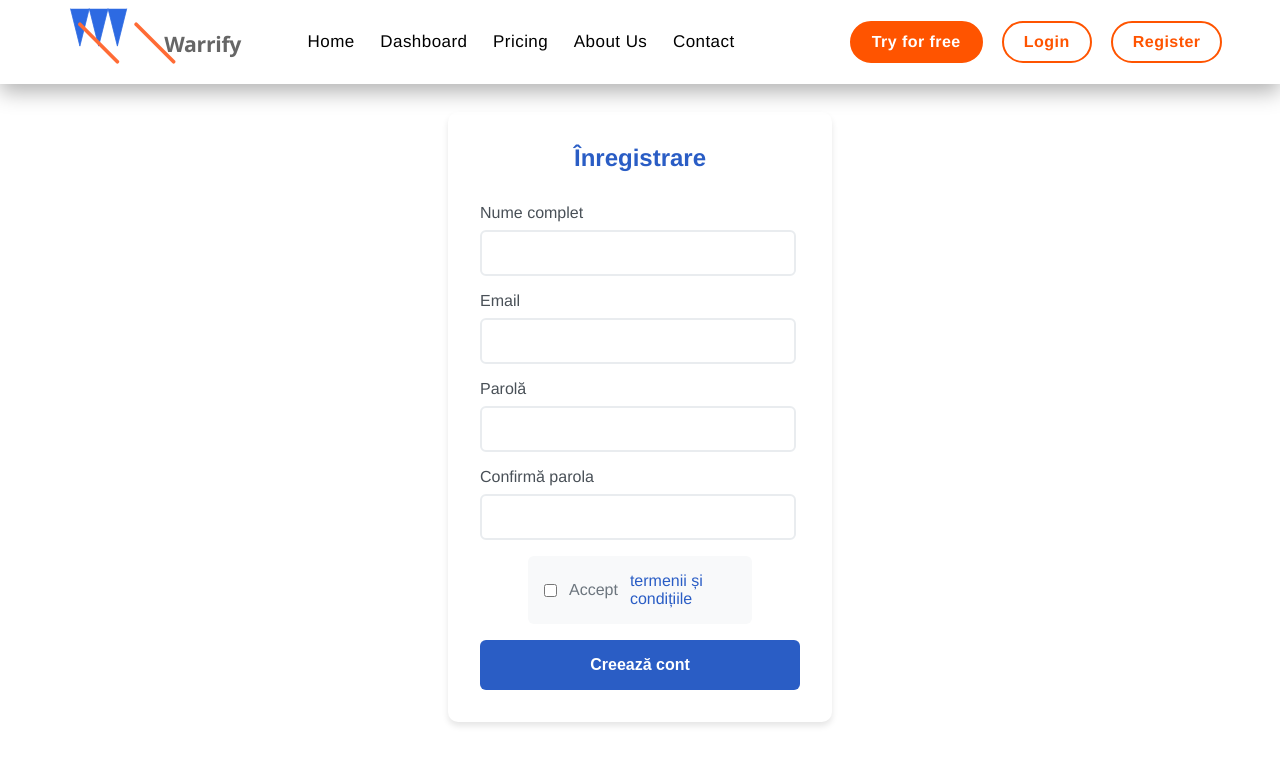
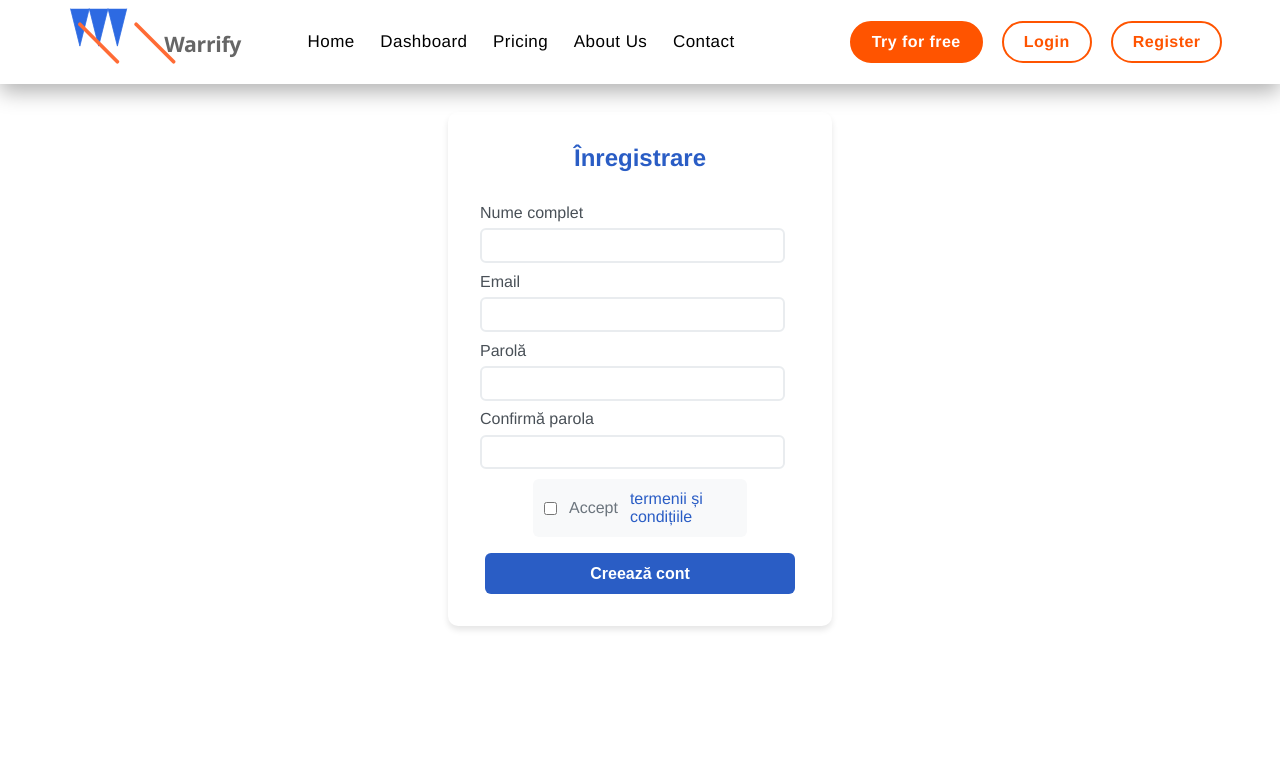
Before and after one commit to vlad180520/Warrify, a React (Vite) app in the folder Front-end/: page /register in a window 1280 px wide. Shown: the top 764 px of the page. Built offline with nearby package versions, Linux system fonts and the light colour scheme.

Commit message:
update dimensiuni register

```diff
--- a/Front-end/src/pages/styles/Register.css
+++ b/Front-end/src/pages/styles/Register.css
@@ -22,19 +22,19 @@
   }
 
   .form-group {
-    margin-bottom: 1rem;
+    margin-bottom: .6rem;
   }
 
   .form-group label {
     display: block;
-    margin-bottom: 0.5rem;
+    margin-bottom: 0.4rem;
     color: #495057;
     font-weight: 500;
   }
 
   .form-group input {
     width: 90%;
-    padding: 0.75rem;
+    padding: 0.4rem;
     border: 2px solid #e9ecef;
     border-radius: 6px;
     font-size: 1rem;
@@ -62,7 +62,7 @@
     display: flex;
     align-items: center;
     justify-content: center;
-    padding: 1rem;
+    padding: .7rem;
     margin-bottom: 1rem;
     background: #f8f9fa;
     border-radius: 6px;
@@ -98,7 +98,7 @@
     align-items: center;
     justify-content: center;
     margin-top: 0vh;
-    padding: 1rem;
+    padding: .7rem;
     background-color: #2a5dc5;
     color: white;
     border: none;
```
